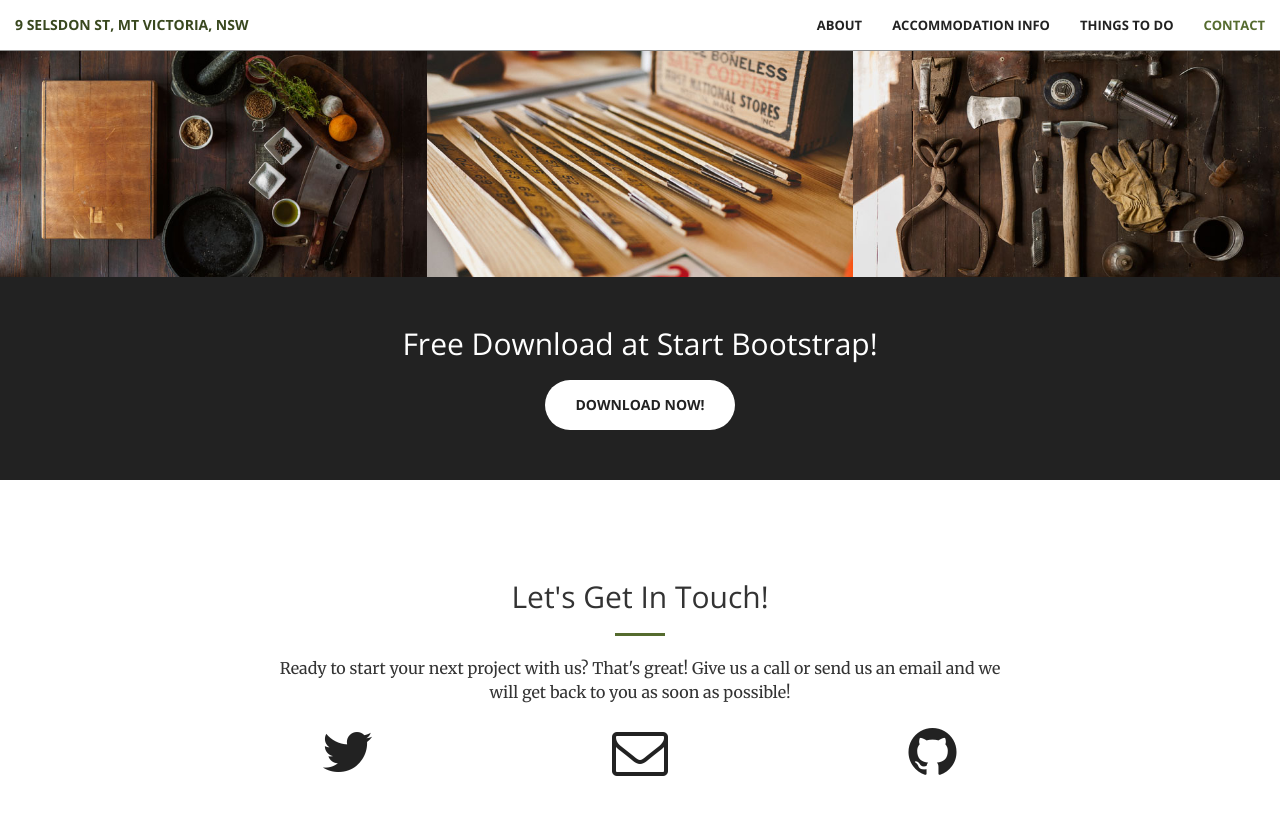
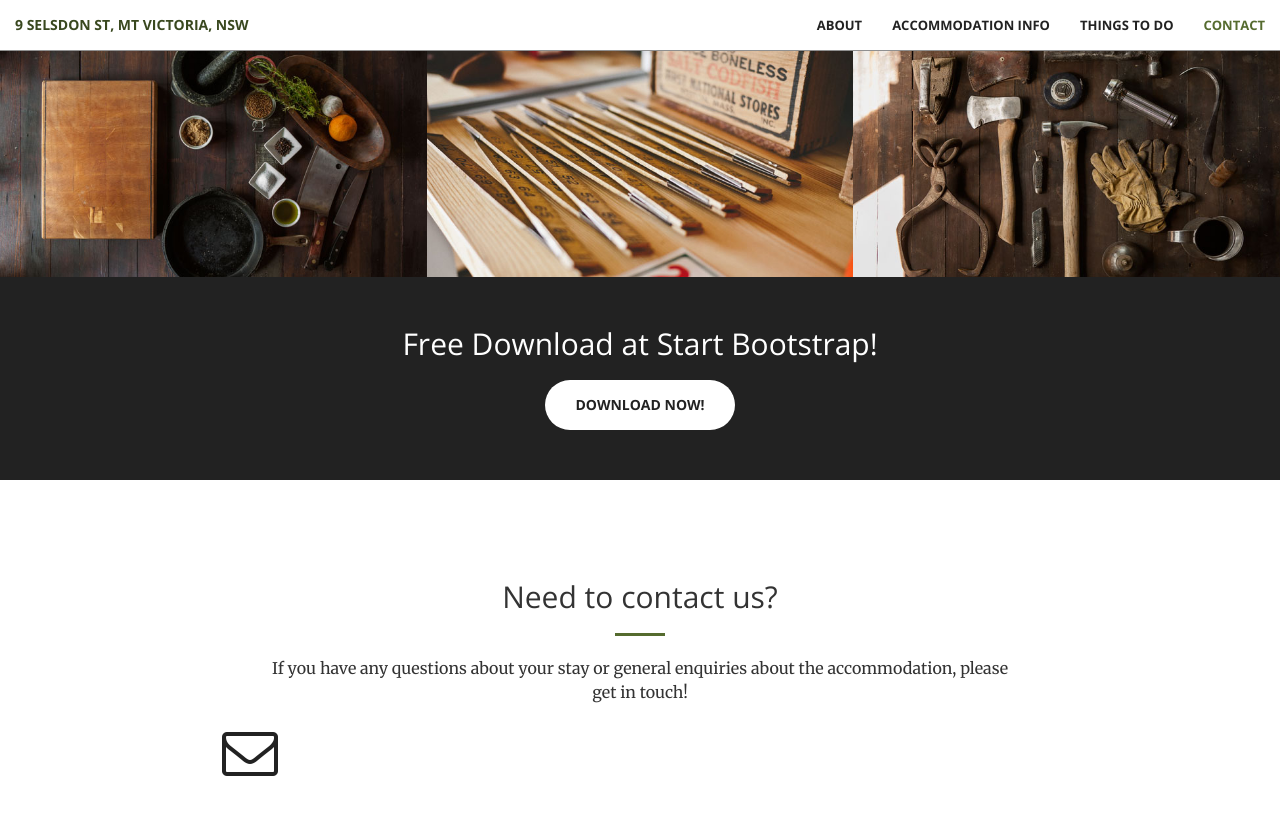
Before and after one commit to DillwyniaLodge/homepage1, a Jekyll site: the page built from index.html, in a window 1280 px wide and 900 px high, scrolled down 1891 px. Shown: the top 815 px of the window. Built offline with Jekyll 4.4.1, drawn with Linux system fonts in a browser that asks for light colours.

Commit message:
Update contact.html

```diff
--- a/_includes/contact.html
+++ b/_includes/contact.html
@@ -2,27 +2,27 @@
     <div class="container">
         <div class="row">
             <div class="col-lg-8 col-lg-offset-2 text-center">
-                <h2 class="section-heading">Let's Get In Touch!</h2>
+                <h2 class="section-heading">Need to contact us?</h2>
                 <hr class="primary">
-                <p>Ready to start your next project with us? That's great! Give us a call or send us an email and we will get back to you as soon as possible!</p>
+                <p>If you have any questions about your stay or general enquiries about the accommodation, please get in touch!</p>
             </div>
-        <div class="col-lg-2 col-lg-offset-2 text-center">
+<!--         <div class="col-lg-2 col-lg-offset-2 text-center">
             <a href="https://twitter.com/{{ site.twitter_username }}">
                 <i class="fa fa-twitter fa-3x wow bounceIn" data-wow-delay=".1s"></i>
                 <p>{{ site.twitter_username }}</p>
             </a>
-        </div>
+        </div> -->
         <div class="col-lg-2 col-lg-offset-1 text-center">
             <a href="mailto:{{ site.email }}">
             <i class="fa fa-envelope-o fa-3x wow bounceIn" data-wow-delay=".1s"></i>
                 <p>{{ site.email }}</p>
             </a>
-        </div>
+<!--         </div>
         <div class="col-lg-2 col-lg-offset-1 text-center">
             <a href="https://github.com/{{ site.github_username }}">
             <i class="fa fa-github fa-3x wow bounceIn" data-wow-delay=".1s"></i>
                 <p>{{ site.github_username }}</p>
-            </a>
+            </a> -->
         </div>
 
     </div>
```
